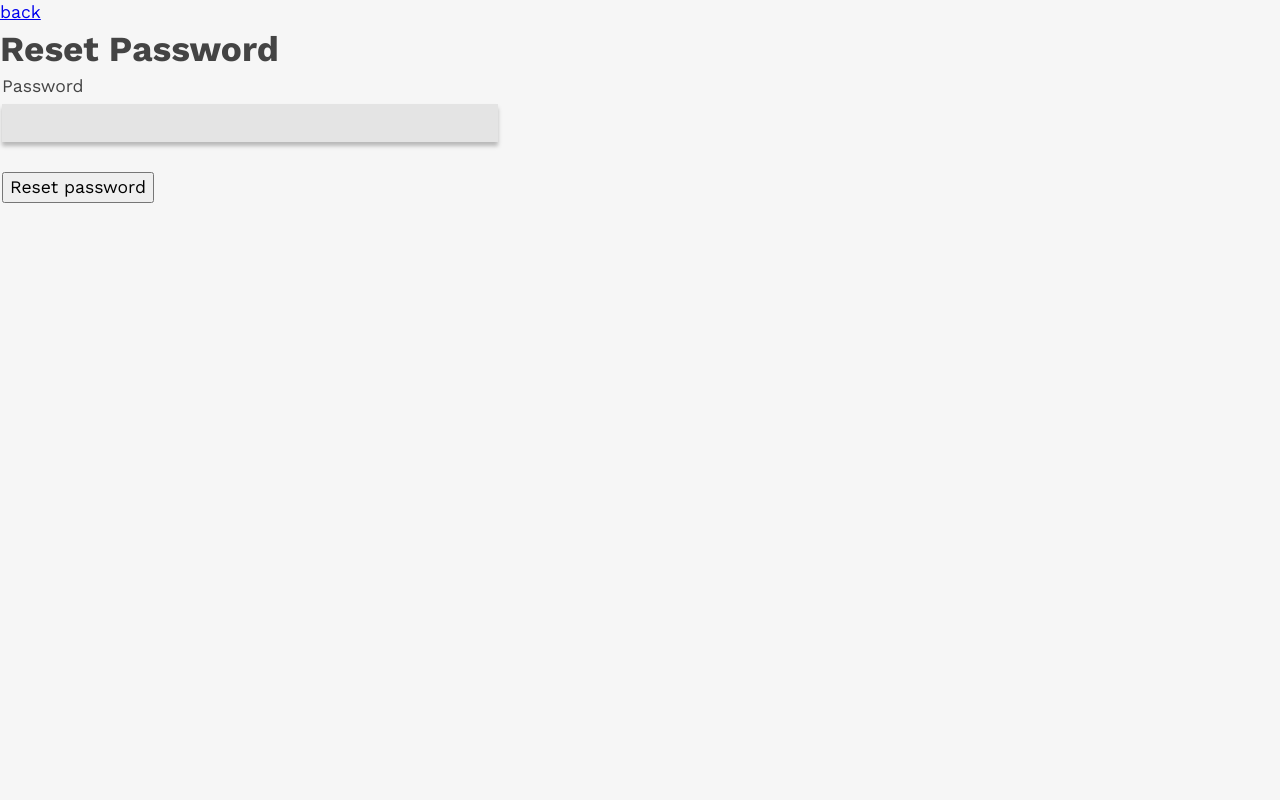
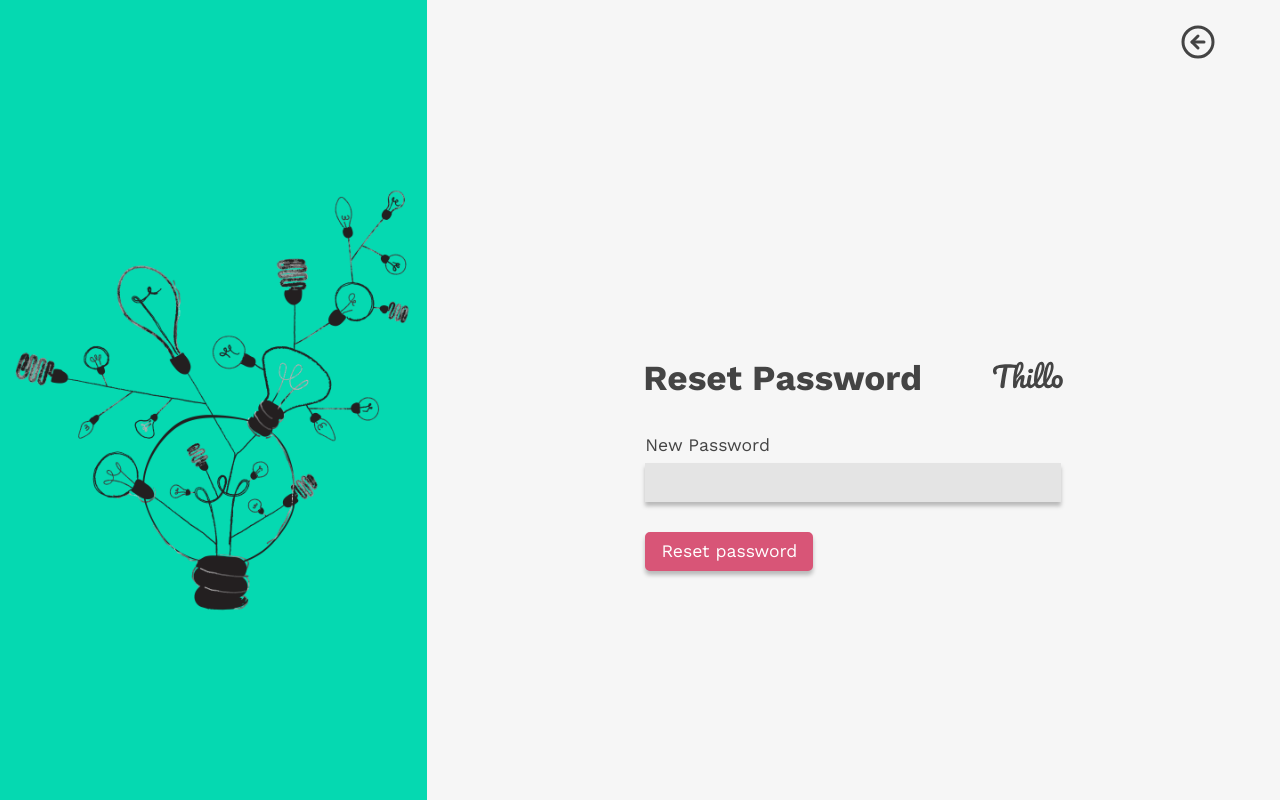
Before and after one commit to goranzu/thillo, a React (Create React App) app in the folder client/: page /reset-password/1 in a window 1280 px wide. Built offline with nearby package versions, Linux system fonts and the light colour scheme; no server answers.

Commit message:
reset and forgot password pages styled

```diff
--- a/client/package.json
+++ b/client/package.json
@@ -5,6 +5,7 @@
   "dependencies": {
     "@emotion/react": "^11.4.0",
     "@emotion/styled": "^11.3.0",
+    "@reach/visually-hidden": "^0.15.2",
     "axios": "^0.21.1",
     "react": "^17.0.2",
     "react-dom": "^17.0.2",
--- a/client/src/screens/ForgotPassword.tsx
+++ b/client/src/screens/ForgotPassword.tsx
@@ -1,6 +1,6 @@
 /** @jsxImportSource @emotion/react */
 
-import { Link } from "react-router-dom";
+import React from "react";
 import FormGroup from "../components/styled/FormGroup";
 import Label from "../components/styled/Label";
 import InputStyled from "../components/styled/Input.styled";
@@ -8,19 +8,17 @@ import Fieldset from "../components/styled/Fieldset";
 import * as colors from "../styles/colors";
 import { useForgotPassword } from "../hooks/authHooks";
 import { formatError, showError } from "../utils";
+import AuthLayout from "../components/AuthLayout";
+import AuthFormHeader from "../components/AuthFormHeader";
+import signinImage from "../images/signin.png";
+import ButtonStyled from "../components/styled/Button.styled";
 
 function ForgotPassword() {
   const forgotPasswordMutation = useForgotPassword();
 
   const errors = formatError(forgotPasswordMutation.error);
 
-  return (
-    <main>
-      <Link to="/">back</Link>
-      <h1>Forgot Password</h1>
-      <form
-        css={{ maxWidth: "500px" }}
-        onSubmit={async (e) => {
+  function handleSubmit(e: React.FormEvent<HTMLFormElement>) {
     e.preventDefault();
     const target = e.target as typeof e.target & {
       email: { value: string };
@@ -33,8 +31,15 @@ function ForgotPassword() {
     }
 
     forgotPasswordMutation.mutate({ email });
-        }}
+  }
+
+  return (
+    <AuthLayout
+      imageUrl={signinImage}
+      backgroundColor={colors.accent_100}
+      handleSubmit={handleSubmit}
     >
+      <AuthFormHeader text="Forgot Password" />
       <Fieldset disabled={forgotPasswordMutation.isLoading}>
         <FormGroup>
           <Label htmlFor="email">Email</Label>
@@ -54,10 +59,9 @@ function ForgotPassword() {
           )}
         </FormGroup>
 
-          <button type="submit">Send reset instructions</button>
+        <ButtonStyled type="submit">Send reset instructions</ButtonStyled>
       </Fieldset>
-      </form>
-    </main>
+    </AuthLayout>
   );
 }
 
--- a/client/src/screens/ResetPassword.tsx
+++ b/client/src/screens/ResetPassword.tsx
@@ -1,6 +1,8 @@
 /** @jsxImportSource @emotion/react */
 
-import { Link, useParams } from "react-router-dom";
+import React from "react";
+import { useParams, Link } from "react-router-dom";
+import VisuallyHidden from "@reach/visually-hidden";
 import FormGroup from "../components/styled/FormGroup";
 import Label from "../components/styled/Label";
 import InputStyled from "../components/styled/Input.styled";
@@ -8,6 +10,11 @@ import Fieldset from "../components/styled/Fieldset";
 import * as colors from "../styles/colors";
 import { useResetPassword } from "../hooks/authHooks";
 import { formatError, showError } from "../utils";
+import AuthLayout from "../components/AuthLayout";
+import imageUrl from "../images/signin.png";
+import AuthFormHeader from "../components/AuthFormHeader";
+import ButtonStyled from "../components/styled/Button.styled";
+import { ReactComponent as BackIcon } from "../images/icons/left-circle.svg";
 
 function ResetPassword() {
   const resetPasswordMutation = useResetPassword();
@@ -15,13 +22,7 @@ function ResetPassword() {
 
   const errors = formatError(resetPasswordMutation.error);
 
-  return (
-    <main>
-      <Link to="/">back</Link>
-      <h1>Reset Password</h1>
-      <form
-        css={{ maxWidth: "500px" }}
-        onSubmit={async (e) => {
+  function handleSubmit(e: React.FormEvent<HTMLFormElement>) {
     e.preventDefault();
     const target = e.target as typeof e.target & {
       password: { value: string };
@@ -34,11 +35,23 @@ function ResetPassword() {
     }
 
     resetPasswordMutation.mutate({ password, token });
-        }}
+  }
+
+  return (
+    <>
+      <Link css={{ position: "absolute", top: "3%", right: "5%" }} to="/signin">
+        <VisuallyHidden>To signin page</VisuallyHidden>
+        <BackIcon css={{ color: colors.textDark }} aria-hidden />
+      </Link>
+      <AuthLayout
+        handleSubmit={handleSubmit}
+        backgroundColor={colors.accent_200}
+        imageUrl={imageUrl}
       >
+        <AuthFormHeader text="Reset Password" />
         <Fieldset disabled={resetPasswordMutation.isLoading}>
           <FormGroup>
-            <Label htmlFor="password">Password</Label>
+            <Label htmlFor="password">New Password</Label>
             <InputStyled
               required
               isError={
@@ -61,10 +74,10 @@ function ResetPassword() {
             )}
           </FormGroup>
 
-          <button type="submit">Reset password</button>
+          <ButtonStyled type="submit">Reset password</ButtonStyled>
         </Fieldset>
-      </form>
-    </main>
+      </AuthLayout>
+    </>
   );
 }
 
```
Also changed, not shown: 1 other file (tests, documents, lock files or other folders). Lines whose indentation alone changed are shown as unchanged.
